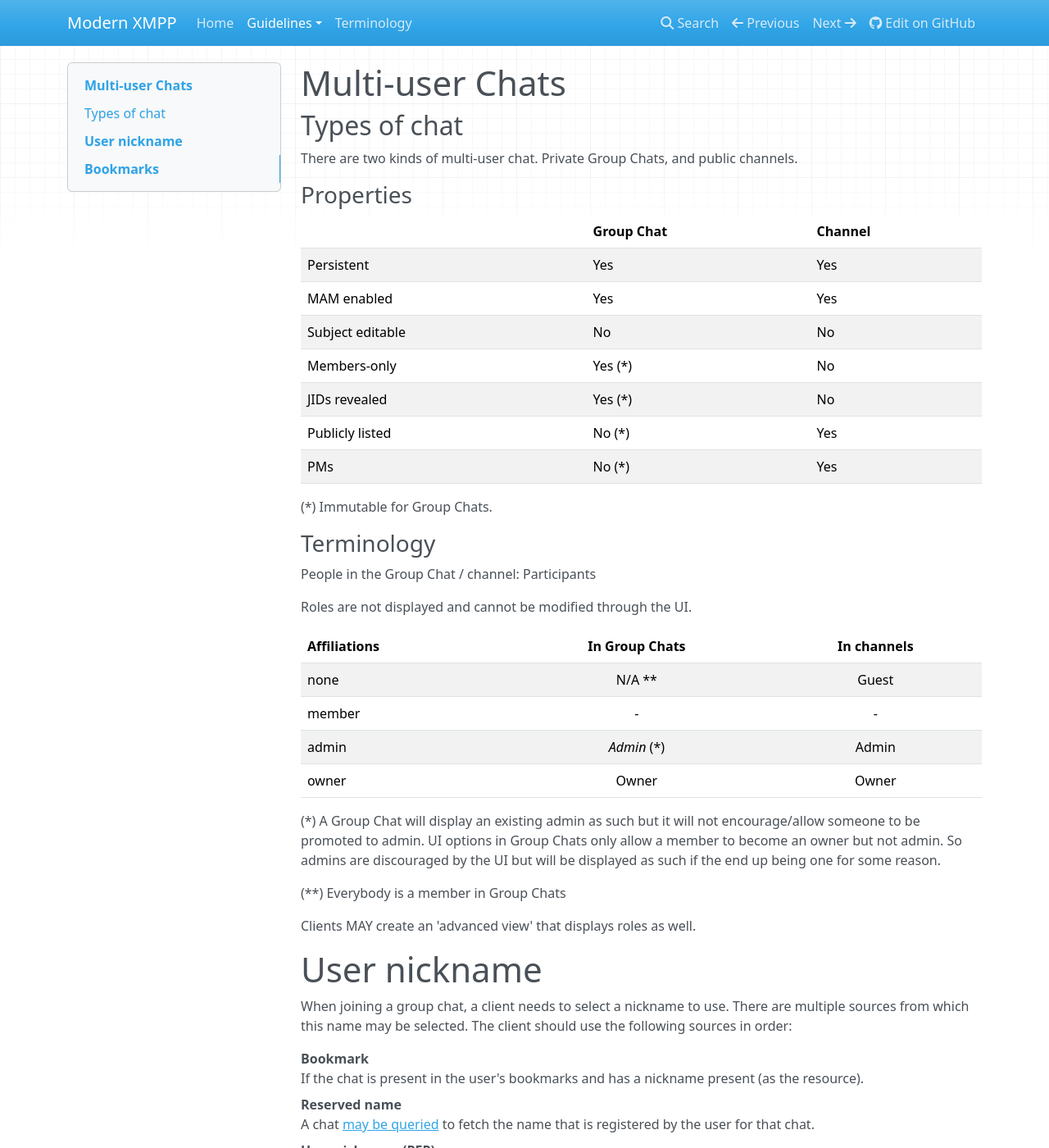
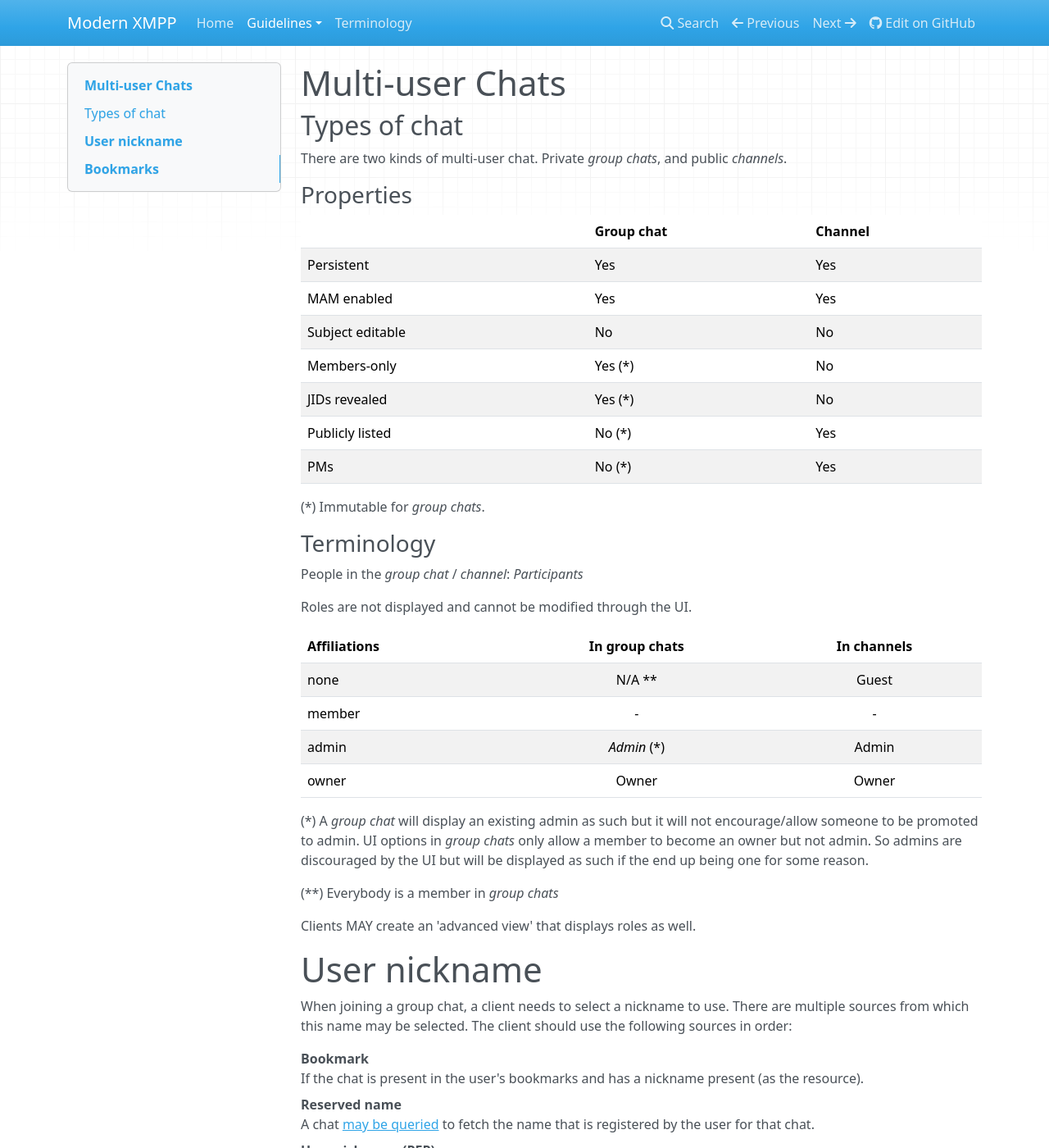
Before and after one commit to modernxmpp/modernxmpp, an MkDocs documentation site: the page built from docs/client/groupchat.md, in a window 1280 px wide and 1400 px high. Shown: the whole window at 82% size. Built offline with MkDocs 1.6.1, drawn with Linux system fonts in a browser that asks for light colours; nearby versions of some CDN libraries.

```diff
--- a/docs/client/groupchat.md
+++ b/docs/client/groupchat.md
@@ -2,11 +2,11 @@
 
 ## Types of chat
 
-There are two kinds of multi-user chat. Private Group Chats, and public channels.
+There are two kinds of multi-user chat. Private *group chats*, and public *channels*.
 
 ### Properties
 
-|                  | Group Chat | Channel |
+|                  | Group chat | Channel |
 |:-----------------|:-----------|:--------|
 | Persistent       | Yes        | Yes     |
 | MAM enabled      | Yes        | Yes     |
@@ -16,28 +16,28 @@ There are two kinds of multi-user chat. Private Group Chats, and public channels
 | Publicly listed  | No  (\*)   | Yes     |
 | PMs              | No  (\*)   | Yes     |
 
-(\*) Immutable for Group Chats.
+(\*) Immutable for *group chats*.
 
 ### Terminology
 
-People in the Group Chat / channel: Participants
+People in the *group chat* / *channel*: *Participants*
 
 Roles are not displayed and cannot be modified through the UI.
 
 
-| Affiliations | In Group Chats | In channels |
-|:-------------|:-------------:|:-----------:|
-| none         | N/A **        | Guest       |
-| member       | -             | -           |
-| admin        | *Admin* (\*)  | Admin       |
-| owner        | Owner         | Owner       |
+| Affiliations | In group chats | In channels |
+|:-------------|:--------------:|:-----------:|
+| none         | N/A **         | Guest       |
+| member       | -              | -           |
+| admin        | *Admin* (\*)   | Admin       |
+| owner        | Owner          | Owner       |
 
-(\*) A Group Chat will display an existing admin as such but it will not encourage/allow
-someone to be promoted to admin. UI options in Group Chats only allow a member to become
+(\*) A *group chat* will display an existing admin as such but it will not encourage/allow
+someone to be promoted to admin. UI options in *group chats* only allow a member to become
 an owner but not admin. So admins are discouraged by the UI but will be displayed as such
 if the end up being one for some reason.
 
-(\*\*) Everybody is a member in Group Chats
+(\*\*) Everybody is a member in *group chats*
 
 Clients MAY create an 'advanced view' that displays roles as well.
 
```
Also changed, not shown: docs/client/design.md (+3 -3 lines), docs/client/protocol.md (+5 -5 lines), docs/index.md (+1 -1 lines), docs/terminology.md (+4 -4 lines).
